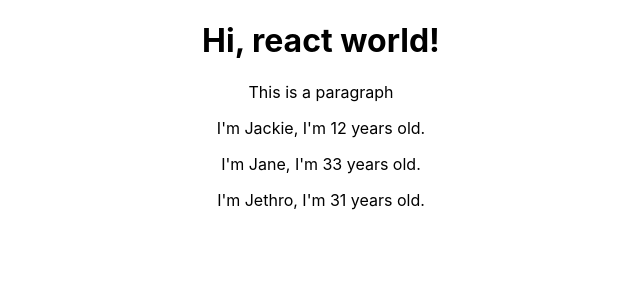
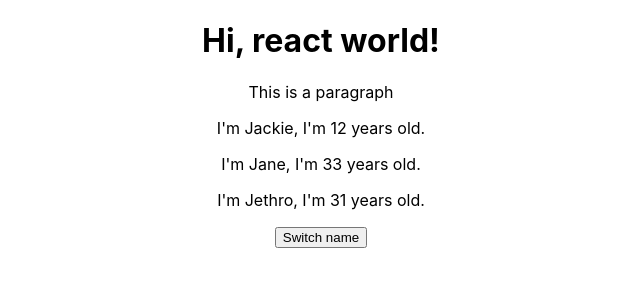
Before and after one commit to tolgaevcimen/react-trainings, a React (Create React App) app in the folder hello-world/: page / in a window 1280 px wide. Shown: the top 300 px of the page, without its empty margins (319-959 px from the left). Built offline with nearby package versions, Linux system fonts and the light colour scheme.

Commit message:
state manipulation via button click

```diff
--- a/hello-world/src/App.js
+++ b/hello-world/src/App.js
@@ -11,6 +11,17 @@ class App extends Component {
     ]
   }
 
+  switchNameHandler = () => {
+    // console.log("clicked");
+    this.setState({
+      people: [
+        { name: 'Jack', age: 12 },
+        { name: 'Jane', age: 33 },
+        { name: 'Jethro', age: 31 }
+      ]
+    })
+  }
+
   render() {
     return (
       <div className="App">
@@ -19,6 +30,8 @@ class App extends Component {
         <Person name={this.state.people[0].name} age={this.state.people[0].age} />
         <Person name={this.state.people[1].name} age={this.state.people[1].age} />
         <Person name={this.state.people[2].name} age={this.state.people[2].age} />
+
+        <button onClick={this.switchNameHandler}>Switch name</button>
       </div>
     );
   }
```
